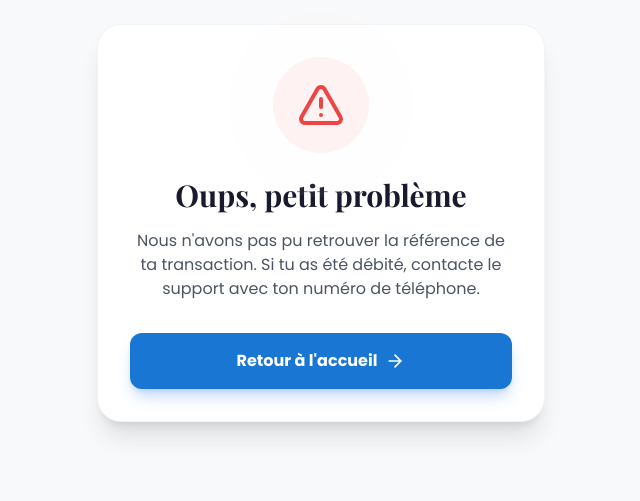
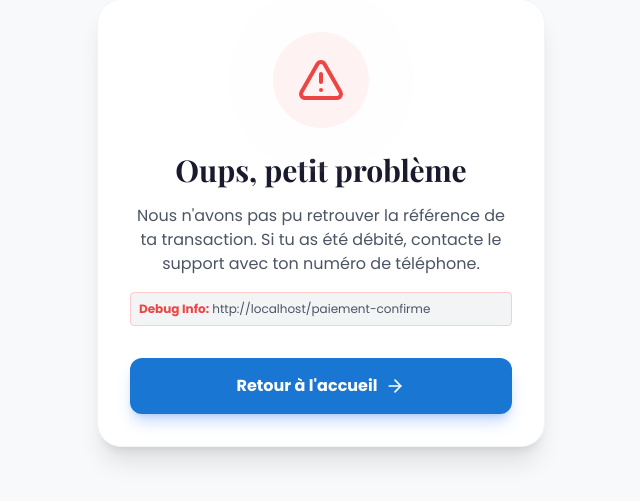
Before and after one commit to mariusgombaleu-ops/eductome-web, a React (Vite) app: page /paiement-confirme in a window 1280 px wide. Shown: the part 177-678 px from the top of the page, without its empty margins (319-959 px from the left). Built offline with nearby package versions, Linux system fonts and the light colour scheme; a web font is replaced by a local one.

Commit message:
fix: debug payment url parameters

```diff
--- a/src/pages/dashboard/PaymentSuccess.tsx
+++ b/src/pages/dashboard/PaymentSuccess.tsx
@@ -6,16 +6,18 @@ import { useUser } from '../../contexts/UserContext';
 export const PaymentSuccess = () => {
   const navigate = useNavigate();
   const [searchParams] = useSearchParams();
-  const reference = searchParams.get('reference');
+  const reference = searchParams.get('reference') || searchParams.get('ref') || searchParams.get('tx_ref');
 
   const [status, setStatus] = useState<'polling' | 'success' | 'error' | 'timeout'>('polling');
   const [unlockedProduct, setUnlockedProduct] = useState<string | null>(null);
+  const [debugUrl, setDebugUrl] = useState<string>('');
   const { unlockCourse } = useUser();
   const pollCountRef = useRef(0);
   const maxPolls = 36; // 3 minutes maximum (36 * 5s)
 
   useEffect(() => {
     if (!reference) {
+      setDebugUrl(window.location.href);
       setStatus('error');
       return;
     }
@@ -100,9 +102,14 @@ export const PaymentSuccess = () => {
           )}
 
           {status === 'error' && (
-            <p>
-              Nous n'avons pas pu retrouver la référence de ta transaction. Si tu as été débité, contacte le support avec ton numéro de téléphone.
-            </p>
+            <div className="space-y-4">
+              <p>
+                Nous n'avons pas pu retrouver la référence de ta transaction. Si tu as été débité, contacte le support avec ton numéro de téléphone.
+              </p>
+              <div className="bg-gray-100 dark:bg-gray-800 p-2 rounded text-xs text-left break-all overflow-hidden border border-red-200">
+                <span className="font-bold text-red-500">Debug Info:</span> {debugUrl}
+              </div>
+            </div>
           )}
         </div>
 
```
